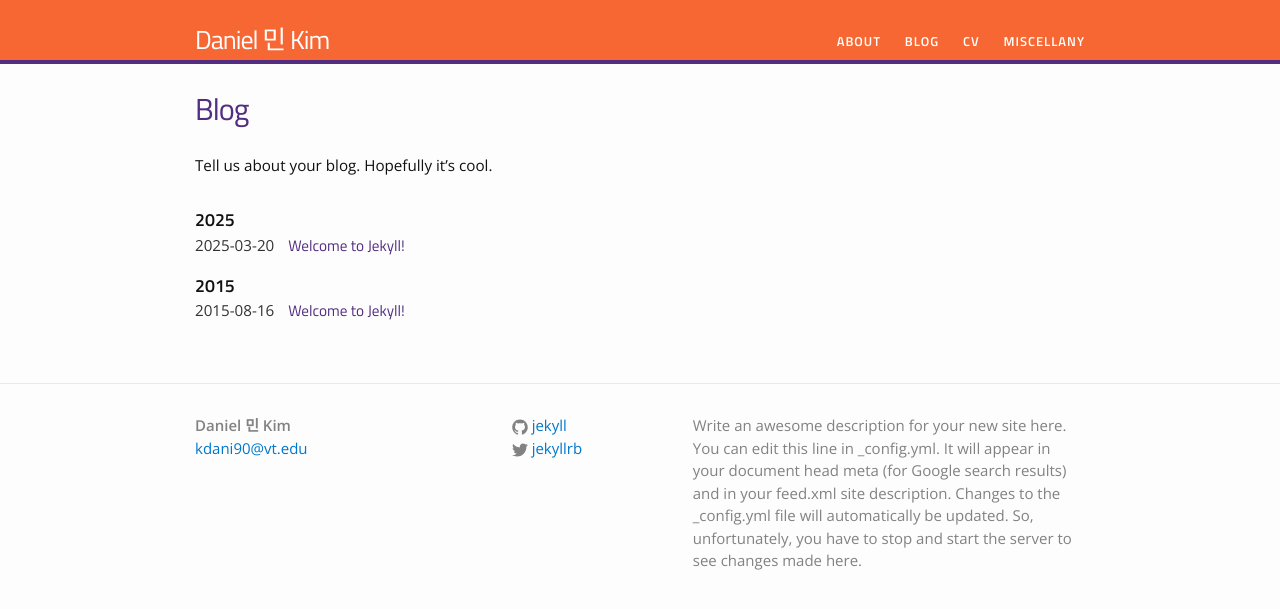
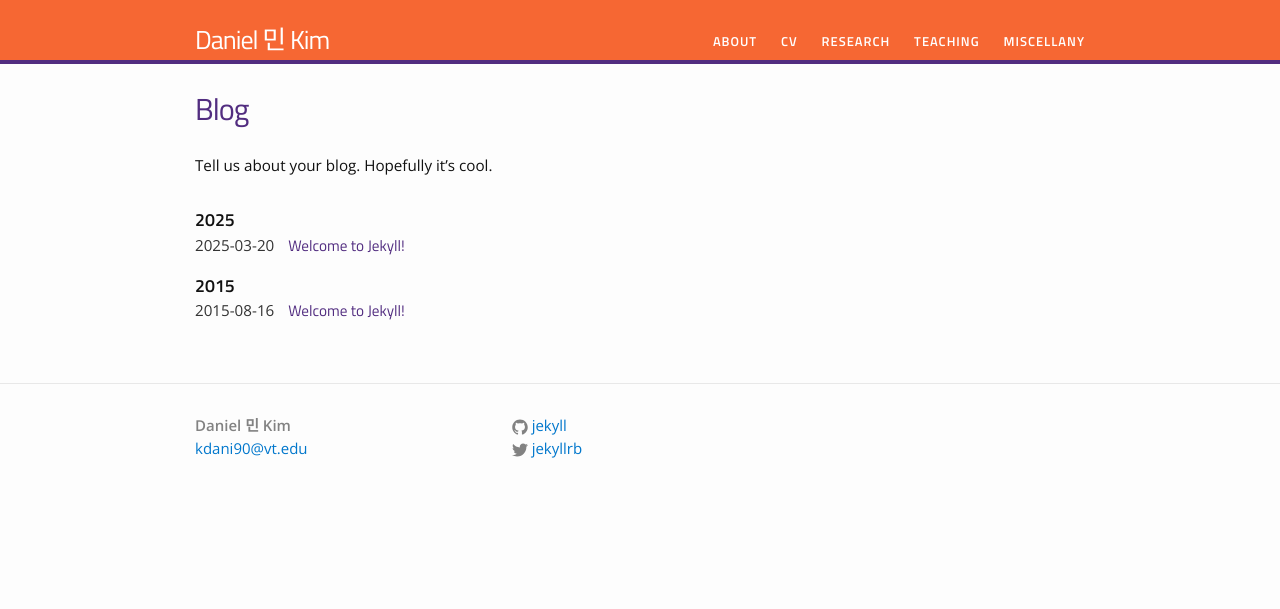
Before and after one commit to dan-min-kim/dan-min-kim.github.io, a Jekyll site: the page built from blog.md, in a window 1280 px wide. Shown: the top 609 px of the page. Built offline with Jekyll 4.4.1, drawn with Linux system fonts in a browser that asks for light colours.

Commit message:
Changed menu

```diff
--- a/_config.yml
+++ b/_config.yml
@@ -21,11 +21,7 @@
 title: Daniel 민 Kim
 email: kdani90@vt.edu
 description: >- # this means to ignore newlines until "baseurl:"
-  Write an awesome description for your new site here. You can edit this
-  line in _config.yml. It will appear in your document head meta (for
-  Google search results) and in your feed.xml site description. Changes to
-  the _config.yml file will automatically be updated. So, unfortunately, you
-  have to stop and start the server to see changes made here.
+
 baseurl: "" # the subpath of your site, e.g. /blog
 url: "" # the base hostname & protocol for your site, e.g. http://example.com
 twitter_username: jekyllrb
--- a/_data/menu.yml
+++ b/_data/menu.yml
@@ -1,11 +1,14 @@
 - title: "About"
   href: "/about/"
 
-- title: "Blog"
-  href: "/blog/"
-
 - title: "CV"
   href: "/cv/"
+
+- title: "Research"
+  href: "/research/"
+
+- title: "Teaching"
+  href: "/teaching/"
 
 - title: "Miscellany"
   href: "/miscellany/"
```
Also changed, not shown: research.md (added, +9 -0 lines), teaching.md (added, +9 -0 lines).
